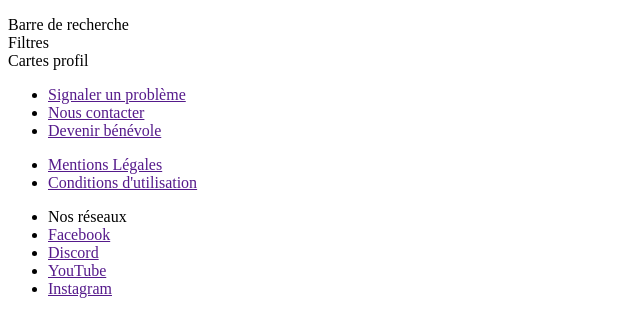
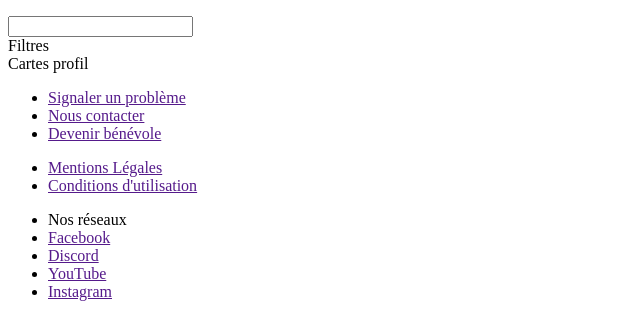
Before and after one commit to OswinFreyr/ProjetLowTech, a PHP site: template projetLowTech/views/pages/annuaire.php in a window 1280 px wide. Shown: the part 132-446 px from the top of the page, without its empty margins (0-640 px from the left). Run offline with PHP 8.4, Linux system fonts and the light colour scheme; the template is opened without the code that fills it, so the values that code supplies are empty.

Commit message:
Update annuaire.php

```diff
--- a/projetLowTech/views/pages/annuaire.php
+++ b/projetLowTech/views/pages/annuaire.php
@@ -1,5 +1,7 @@
 <div>
-    <div>Barre de recherche</div>
+    <div>
+        <input type="text">
+    </div>
     <div>Filtres</div>
     <div>Cartes profil</div>
 </div>
```
